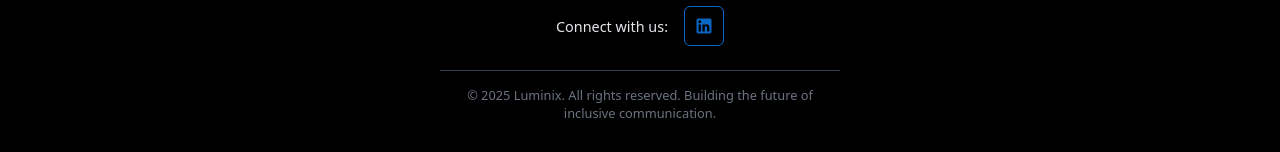
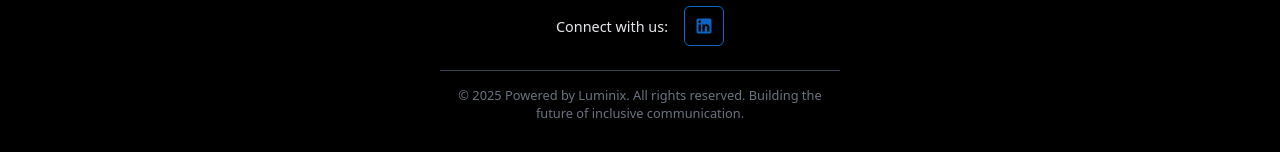
Before and after one commit to lauritalkdev/web3-translation-website, a React (Vite) app: page / in a window 1280 px wide. Shown: the part 1147-1299 px from the top of the page. Built offline with nearby package versions, Linux system fonts and the light colour scheme.

Commit message:
updated the footer of Home page, About Page and Billing page

```diff
--- a/src/pages/About.tsx
+++ b/src/pages/About.tsx
@@ -394,7 +394,7 @@ export default function About() {
               maxWidth: '400px',
               lineHeight: '1.4'
             }}>
-              © {new Date().getFullYear()} Luminix. All rights reserved.
+              © {new Date().getFullYear()} Powered by Luminix. All rights reserved.
               Building the future of inclusive communication.
             </p>
           </div>
--- a/src/pages/Billing.tsx
+++ b/src/pages/Billing.tsx
@@ -294,7 +294,7 @@ export default function Billing() {
               maxWidth: '400px',
               lineHeight: '1.4'
             }}>
-              © {new Date().getFullYear()} Luminix. All rights reserved.
+              © {new Date().getFullYear()} Powered by Luminix. All rights reserved.
               Building the future of inclusive communication.
             </p>
           </div>
--- a/src/pages/Home.tsx
+++ b/src/pages/Home.tsx
@@ -683,7 +683,7 @@ export default function Home() {
               maxWidth: '400px',
               lineHeight: '1.4'
             }}>
-              © {new Date().getFullYear()} Luminix. All rights reserved.
+              © {new Date().getFullYear()} Powered by Luminix. All rights reserved.
               Building the future of inclusive communication.
             </p>
           </div>
```
